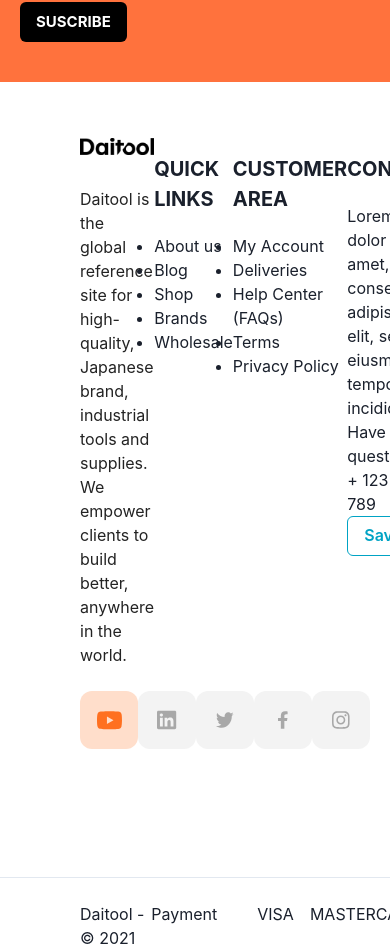
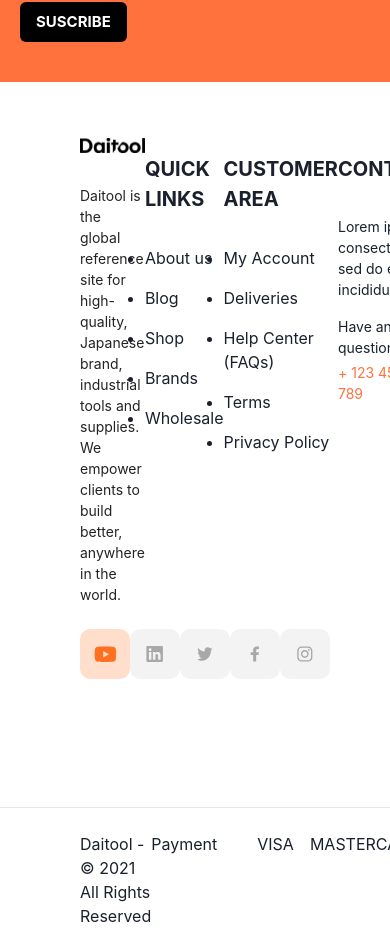
Before and after one commit to mmazzariello/pruebatech, a Next.js app: page / in a window 390 px wide. Shown: the part 3382-4328 px from the top of the page. Built offline with nearby package versions, Linux system fonts and the light colour scheme.

Commit message:
footer in desktop breakpoint is done

```diff
--- a/pages/index.js
+++ b/pages/index.js
@@ -336,59 +336,78 @@ export default function Home() {
         paddingTop="14"
         paddingBottom="32"
       >
-        <Box maxWidth="370px">
-          <img src="img/daitoolblack.svg" alt="" />
-          <Text marginTop="8" fontWeight="400" color="#232323">
+        <Box maxWidth="320px">
+          <img width="140px" src="img/daitoolblack.svg" alt="" />
+          <Text marginTop="8" fontWeight="400" fontSize="14px" color="#232323">
             Daitool is the global reference site for high-quality, Japanese
             brand, industrial tools and supplies. We empower clients to build
             better, anywhere in the world.
           </Text>
-          <Box marginTop="6" display="flex" justifyContent="space-between">
-            <img width="60px" src="/img/youtube.svg" alt="" />
-            <img width="60px" src="/img/linkedin.svg" alt="" />
-            <img width="60px" src="/img/twitter.svg" alt="" />
-            <img width="60px" src="/img/facebook.svg" alt="" />
-            <img width="60px" src="/img/instagram.svg" alt="" />
+          <Box
+            maxWidth="300px"
+            marginTop="6"
+            display="flex"
+            justifyContent="space-between"
+          >
+            <img width="50px" src="/img/youtube.svg" alt="" />
+            <img width="50px" src="/img/linkedin.svg" alt="" />
+            <img width="50px" src="/img/twitter.svg" alt="" />
+            <img width="50px" src="/img/facebook.svg" alt="" />
+            <img width="50px" src="/img/instagram.svg" alt="" />
           </Box>
         </Box>
-        <Box maxWidth="200px">
-          <Text fontWeight="700" marginBottom="5" marginTop="4" fontSize="20px">
+
+        <Box>
+          <Text fontWeight="700" marginBottom="8" marginTop="4" fontSize="20px">
             QUICK LINKS
           </Text>
-          <ul marginY="8">
-            <li>About us</li>
-            <li>Blog</li>
-            <li>Shop</li>
-            <li>Brands</li>
-            <li>Wholesale</li>
+          <ul>
+            <li className="footer-spacing">About us</li>
+            <li className="footer-spacing">Blog</li>
+            <li className="footer-spacing">Shop</li>
+            <li className="footer-spacing">Brands</li>
+            <li className="footer-spacing">Wholesale</li>
           </ul>
         </Box>
-        <Box maxWidth="200px">
-          <Text fontWeight="700" marginBottom="5" marginTop="4" fontSize="20px">
+        <Box>
+          <Text fontWeight="700" marginBottom="8" marginTop="4" fontSize="20px">
             CUSTOMER AREA
           </Text>
           <ul>
-            <li>My Account</li>
-            <li>Deliveries</li>
-            <li>Help Center (FAQs)</li>
-            <li>Terms</li>
-            <li>Privacy Policy</li>
+            <li className="footer-spacing">My Account</li>
+            <li className="footer-spacing">Deliveries</li>
+            <li className="footer-spacing">Help Center (FAQs)</li>
+            <li className="footer-spacing">Terms</li>
+            <li className="footer-spacing">Privacy Policy</li>
           </ul>
         </Box>
 
-        <Box maxWidth="200px">
-          <Text fontWeight="700" marginBottom="5" marginTop="4" fontSize="20px">
+        <Box maxWidth="280px">
+          <Text fontWeight="700" marginBottom="8" marginTop="4" fontSize="20px">
             CONTACT
           </Text>
-          <Text>
+          <Text fontWeight="400" fontSize="14px">
             Lorem ipsum dolor sit amet, consectetur adipiscing elit, sed do
             eiusmod tempor incididunt ut
           </Text>
-          <Text>Have any questions?</Text>
-          <Text color="orangeFont.100">+ 123 456 789</Text>
-          <ButtonGroup variant="outline" spacing="6">
-            <Button colorScheme="cyan">Save</Button>
-          </ButtonGroup>
+          <Box display="flex" justifyContent="space-between">
+            <Box>
+              <Text paddingTop="4" fontSize="14px">
+                Have any questions?
+              </Text>
+              <Text
+                paddingTop="1"
+                fontWeight="400"
+                color="orangeBrand.100"
+                fontSize="14px"
+              >
+                + 123 456 789
+              </Text>
+            </Box>
+            <ButtonGroup variant="outline" spacing="6" paddingTop="4">
+              <Button colorScheme="cyan">CONTACT</Button>
+            </ButtonGroup>
+          </Box>
         </Box>
       </Box>
 
--- a/styles/globals.css
+++ b/styles/globals.css
@@ -15,6 +15,10 @@ a {
   background-color: #92d2d9;
 }
 
+.footer-spacing {
+  margin-bottom: 16px;
+}
+
 .background-topNav {
   background-color: #ff723d;
 }
```
